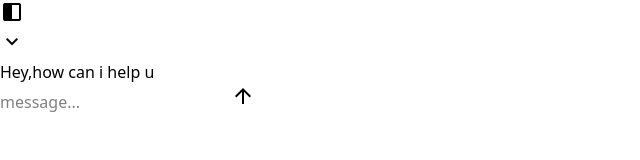
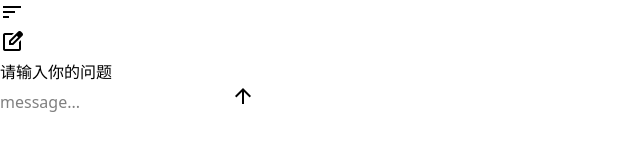
Before and after one commit to jet-isnt-haha/Jchat, a React (Vite) app: page /session in a window 1280 px wide. Shown: the top 160 px of the page, without its empty margins (0-640 px from the left). Built offline with nearby package versions, Linux system fonts and the light colour scheme; a web font is replaced by a local one.

Commit message:
fix: 修复了路由跳转部分页面渲染的问题

```diff
--- a/package.json
+++ b/package.json
@@ -14,6 +14,7 @@
 	},
 	"dependencies": {
 		"@tailwindcss/vite": "^4.1.11",
+		"@tanstack/react-virtual": "^3.13.12",
 		"antd-mobile": "^5.39.0",
 		"axios": "^1.11.0",
 		"clsx": "^2.1.1",
--- a/src/App.tsx
+++ b/src/App.tsx
@@ -4,8 +4,8 @@ import {
 	Route,
 	Navigate
 } from 'react-router-dom';
-import Home from './pages/home';
-import History from './pages/history';
+import Home from './pages/Home';
+import History from './pages/History';
 export default function App() {
 	return (
 		<Router>
@@ -14,7 +14,7 @@ export default function App() {
 				<Route path="/session" element={<Home />} />
 				<Route path="/session/:id" element={<Home />} />
 				<Route path="/history" element={<History />} />
-				<Route path="/*" element={<Navigate to="/session" />} />
+				<Route path="*" element={<Navigate to="/session" />} />
 			</Routes>
 		</Router>
 	);
--- a/src/components/ChatBody.tsx
+++ b/src/components/ChatBody.tsx
@@ -22,12 +22,11 @@ const ChatBody = () => {
 
 	return (
 		<main className="chat-body" ref={containerRef}>
-			<div className="message bot-message">
-				<p className="message-text">Hey,how can i help u</p>
-			</div>
-			{chatMessages?.map((msg, index) => (
-				<ChatMessage {...msg} key={index} />
-			))}
+			{chatMessages ? (
+				chatMessages?.map((msg, index) => <ChatMessage {...msg} key={index} />)
+			) : (
+				<p className="">请输入你的问题</p>
+			)}
 		</main>
 	);
 };
--- a/src/components/HistoryHeader.tsx
+++ b/src/components/HistoryHeader.tsx
@@ -1,11 +1,20 @@
+import { useNavigate } from 'react-router-dom';
 import styles from '../pages/index.module.less';
+import { useSessionId } from '@/hooks/useSessionId';
 
 const HistoryHeader = () => {
+	const navigate = useNavigate();
+	const { sessionId } = useSessionId();
 	return (
 		<header className={styles.header}>
 			<div className={styles.searchWrapper}>
 				<input type="text" placeholder="Search Grok History" />
-				<span className={styles.arrow} />
+				<span
+					onClick={() => {
+						navigate(`/session/${sessionId}`);
+					}}
+					className={styles.arrow}
+				/>
 			</div>
 		</header>
 	);
--- a/src/components/HomeHeader.tsx
+++ b/src/components/HomeHeader.tsx
@@ -12,10 +12,17 @@ const HomeHeader = () => {
 					}}
 					className="material-symbols-outlined"
 				>
-					side_navigation
+					sort
 				</button>
 			</div>
-			<button className="material-symbols-outlined">keyboard_arrow_down</button>
+			<button
+				onClick={() => {
+					navigate('/session/new');
+				}}
+				className="material-symbols-outlined"
+			>
+				edit_square
+			</button>
 		</header>
 	);
 };
--- a/src/hooks/useChatSubmit.ts
+++ b/src/hooks/useChatSubmit.ts
@@ -1,7 +1,7 @@
 import { generateAPI } from '@/apis/fetch';
 import { useChatStore } from '@/store/chatStore';
 import streamProcessor from '@/utils/streamProcessor';
-import { useEffect, useRef, useState } from 'react';
+import { useRef, useState } from 'react';
 
 export const useChatSubmit = () => {
 	const inputRef = useRef<HTMLInputElement>(null);
@@ -11,11 +11,11 @@ export const useChatSubmit = () => {
 	const controllerRef = useRef<AbortController | null>(null);
 
 	//卸载时清理
-	useEffect(() => {
-		return () => {
-			controllerRef.current?.abort();
-		};
-	}, []);
+	// useEffect(() => {
+	// 	return () => {
+	// 		controllerRef.current?.abort();
+	// 	};
+	// }, []);
 
 	//处理用户输入
 	const handleUserInput = () => {
@@ -74,7 +74,6 @@ export const useChatSubmit = () => {
 			setIsLoading(false);
 			return;
 		}
-		//获得用户输入的信息
 
 		const userInput = handleUserInput();
 
@@ -82,6 +81,7 @@ export const useChatSubmit = () => {
 			await fetchAndUpdateResponse();
 		}
 	};
+
 	return {
 		inputRef,
 		handleFormSubmit,
--- /dev/null
+++ b/src/hooks/useSessionId.ts
@@ -0,0 +1,7 @@
+import { useChatStore } from '@/store/chatStore';
+
+export const useSessionId = () => {
+	const chatStore = useChatStore();
+	const sessionId = chatStore.currentSessionId;
+	return { sessionId };
+};
--- a/src/main.tsx
+++ b/src/main.tsx
@@ -1,9 +1,4 @@
-import { StrictMode } from 'react';
 import { createRoot } from 'react-dom/client';
 import App from './App';
 import './styles/global.css';
-createRoot(document.getElementById('root')!).render(
-	<StrictMode>
-		<App />
-	</StrictMode>
-);
+createRoot(document.getElementById('root')!).render(<App />);
--- a/src/mocks/chatData.ts
+++ b/src/mocks/chatData.ts
@@ -146,8 +146,8 @@ export const mockChatSessions: ChatSession[] = [
 	generateActiveSession(), // 当前活跃会话
 	generateSession(), // 普通会话
 	generateLongSession(), // 长对话会话
-	generateEmptySession(), // 空会话
-	...generateMockSessions(3) // 额外3个随机会话
+
+	...generateMockSessions(10) // 额外3个随机会话
 ];
 
 // 开发环境下的调试工具
--- a/src/styles/global.css
+++ b/src/styles/global.css
@@ -78,5 +78,5 @@ body {
 }
 
 .history-body {
-	@apply flex flex-col gap-5 p-[25px_22px] h-[700px] overflow-y-auto mb-[82px] scrollbar-thin scrollbar-thumb-[#ddd3f9] scrollbar-track-transparent;
+	@apply flex flex-col gap-5 p-[25px_22px] h-[700px] overflow-y-auto  scrollbar-thin scrollbar-thumb-[#ddd3f9] scrollbar-track-transparent;
 }
```
Also changed, not shown: 1 other file (tests, documents, lock files or other folders).
